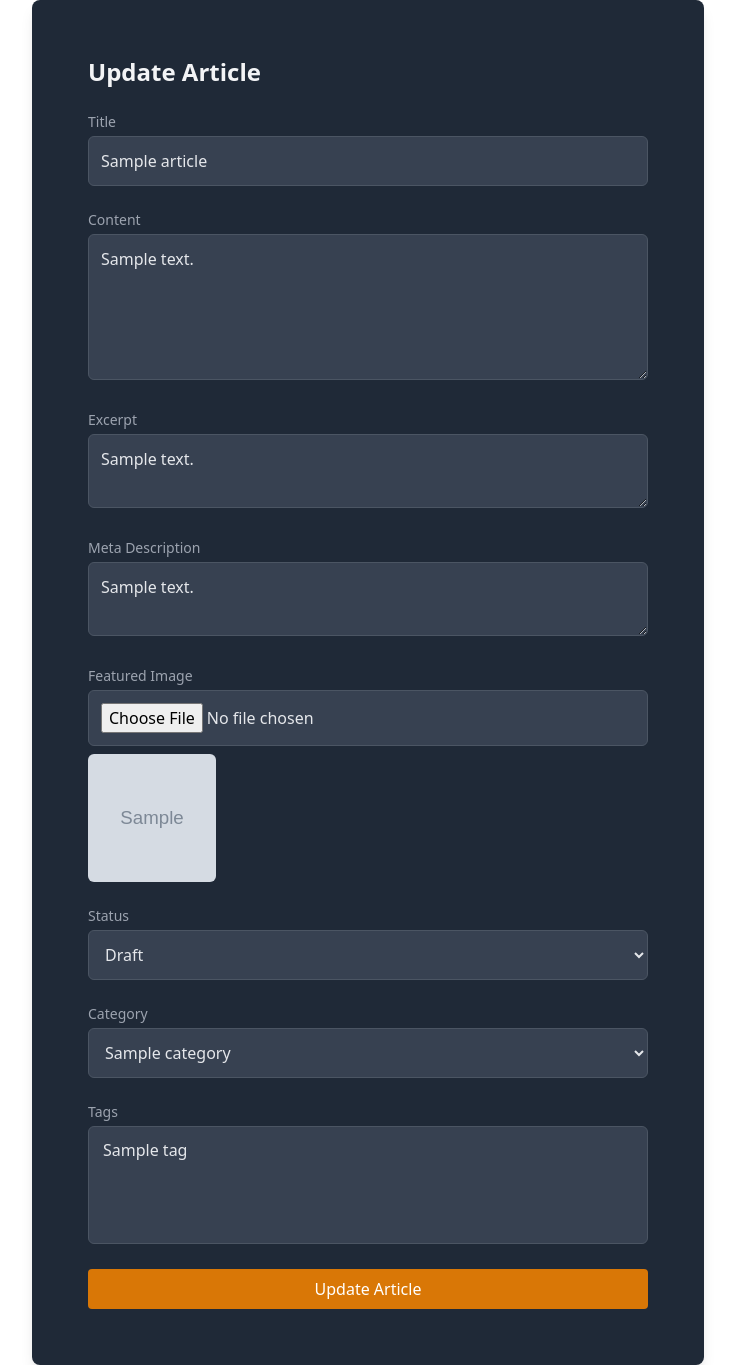
After one commit to YahyaAf/Dev.to-Blogging-Plateform, a PHP site: page /src/articles/articleUpdate.php?id=1 in a window 1280 px wide. The commit adds this page. Shown: the whole page, without its empty margins (272-1007 px from the left). Run offline with PHP 8.4, Linux system fonts and the light colour scheme; tables that the repository leaves empty or names only in its code hold one stand-in row (values such as "Sample post"); grey boxes marked "Sample" are stand-in pictures.

Commit message:
fixer update d'un article sauf un problem de modifier un image

```diff
--- a/public/pages/article.php
+++ b/public/pages/article.php
@@ -316,7 +316,7 @@
                                 <td class="px-4 py-2 text-gray-200"><?php echo htmlspecialchars($article['status']); ?></td>
                                 <td class="px-4 py-2 text-gray-200"><?php echo htmlspecialchars($article['scheduled_date']); ?></td>
                                 <td class="px-4 py-2">
-                                    <a href="edit_article.php?id=<?php echo $article['id']; ?>" class="text-yellow-500 hover:text-yellow-300 mr-2">Edit</a>
+                                    <a href="../../src/articles/articleUpdate.php?id=<?php echo $article['id']; ?>" class="text-yellow-500 hover:text-yellow-300 mr-2">Update</a>
                                     <a href="../../src/articles/articleHandler.php?id=<?php echo $article['id']; ?>" class="text-red-500 hover:text-red-300" onclick="return confirm('Are you sure you want to delete this article?')">Delete</a>
                                 </td>
                             </tr>
--- a/src/articles/Article.php
+++ b/src/articles/Article.php
@@ -67,20 +67,23 @@ class Article {
     public function read($id) {
         try {
             $stmt = $this->pdo->prepare("
-                SELECT a.*, c.name AS category_name, u.username AS author_name
+                SELECT
+                    a.*,
+                    c.name AS category_name,
+                    u.username AS author_name,
+                    GROUP_CONCAT(t.name) AS tags
                 FROM articles a
-                JOIN categories c ON a.category_id = c.id
-                JOIN users u ON a.author_id = u.id
+                LEFT JOIN categories c ON a.category_id = c.id
+                LEFT JOIN users u ON a.author_id = u.id
+                LEFT JOIN article_tags at ON a.id = at.article_id
+                LEFT JOIN tags t ON at.tag_id = t.id
                 WHERE a.id = :id
+                GROUP BY a.id
             ");
             $stmt->execute(['id' => $id]);
             $article = $stmt->fetch(PDO::FETCH_ASSOC);
 
-            if ($article) {
-                $article['tags'] = $this->getTags($id);
-            }
-
-            return $article;
+            return $article ?: null; // Return null if no article is found
         } catch (PDOException $e) {
             error_log("Erreur lors de la récupération de l'article : " . $e->getMessage());
             return null;
--- /dev/null
+++ b/src/articles/articleUpdate.php
@@ -0,0 +1,234 @@
+<?php
+require_once __DIR__ . '/../../vendor/autoload.php';
+
+use config\Database;
+use Src\articles\Article;
+use Src\categories\Category;
+use Src\tags\Tag;
+
+// Initialize Database and classes
+$database = new Database("dev_blog");
+$db = $database->getConnection();
+
+$article = new Article($db);
+$category = new Category($db);
+$tag = new Tag($db);
+
+// Fetch all categories and tags for the dropdown
+$categories = $category->read();
+$tags = $tag->read();
+
+// Fetch the article by ID for update
+if (isset($_GET['id'])) {
+    $article_id = $_GET['id'];
+    $article_data = $article->read($article_id);
+
+    if ($article_data) {
+        // Extract current data for the form
+        $current_title = $article_data['title'];
+        $current_content = $article_data['content'];
+        $current_excerpt = $article_data['excerpt'];
+        $current_meta_description = $article_data['meta_description'];
+        $current_category_id = $article_data['category_id'];
+        $current_tags = $article_data['tags']; // Assuming tags are an array
+        $current_status = $article_data['status'];
+        $current_featured_image = $article_data['featured_image'];
+        $current_scheduled_date = $article_data['scheduled_date'];
+    } else {
+        echo "Article not found!";
+        exit();
+    }
+} else {
+    echo "Article ID is missing!";
+    exit();
+}
+
+function generateSlug($title) {
+    $slug = strtolower(trim($title));
+    $slug = preg_replace('/[^a-z0-9-]/', '-', $slug);
+    $slug = preg_replace('/-+/', '-', $slug);
+    $slug = trim($slug, '-');
+
+    return $slug;
+}
+
+// Handle form submission and update the article
+if ($_SERVER["REQUEST_METHOD"] === "POST" && isset($_POST['title'], $_POST['content'], $_POST['categorie'])) {
+    // Sanitize inputs
+    $title = htmlspecialchars(strip_tags($_POST['title']));
+    $content = htmlspecialchars(strip_tags($_POST['content']));
+    $excerpt = isset($_POST['excerpt']) ? htmlspecialchars(strip_tags($_POST['excerpt'])) : null;
+    $meta_description = isset($_POST['meta_description']) ? htmlspecialchars(strip_tags($_POST['meta_description'])) : null;
+    $status = $_POST['status'];
+    $category_id = htmlspecialchars(strip_tags($_POST['categorie']));
+    $scheduled_date = $_POST['scheduled_date'] ?? null;
+
+    // Handle featured image upload
+    $featured_image = isset($_FILES['featured_image']) && $_FILES['featured_image']['error'] === UPLOAD_ERR_OK
+        ? uploadImage($_FILES['featured_image'])
+        : $current_featured_image;
+
+    // Tags
+    $selected_tags = isset($_POST['tags']) ? $_POST['tags'] : [];
+
+    // Prepare data array for update
+    $data = [
+        'id' => $article_id,
+        'title' => $title,
+        'slug' => generateSlug($title),
+        'content' => $content,
+        'excerpt' => $excerpt,
+        'meta_description' => $meta_description,
+        'featured_image' => $featured_image,
+        'status' => $status,
+        'scheduled_date' => $scheduled_date,
+        'category_id' => $category_id,
+        'tags' => $selected_tags
+    ];
+
+    if ($article->update($article_id, $data)) {
+        header("Location: ../../public/pages/article.php");
+        exit();
+    } else {
+        echo "Failed to update article.";
+    }
+}
+
+?>
+<!DOCTYPE html>
+<html lang="en">
+<head>
+    <meta charset="UTF-8">
+    <meta name="viewport" content="width=device-width, initial-scale=1.0">
+    <!-- Tailwind -->
+    <link href="https://cdnjs.cloudflare.com/ajax/libs/tailwindcss/2.2.19/tailwind.min.css" rel="stylesheet">
+    <title>Document</title>
+</head>
+<body>
+<div class="bg-gray-800 shadow-lg rounded-lg w-full max-w-2xl mx-auto p-8">
+    <main class="w-full flex-grow p-6">
+        <h1 class="text-2xl font-bold text-gray-100 mb-6">Update Article</h1>
+        <form action="" method="POST" enctype="multipart/form-data" class="space-y-6">
+            <!-- Hidden input for article ID -->
+            <input type="hidden" name="id" value="<?php echo htmlspecialchars($article_id); ?>">
+
+            <!-- Title -->
+            <div>
+                <label for="title" class="block text-sm font-medium text-gray-400">Title</label>
+                <input
+                    type="text"
+                    id="title"
+                    name="title"
+                    value="<?php echo htmlspecialchars($current_title); ?>"
+                    class="w-full mt-1 p-3 bg-gray-700 text-gray-200 border border-gray-600 rounded-md focus:ring focus:ring-blue-500 focus:border-blue-500 focus:outline-none"
+                    placeholder="Enter title"
+                    required
+                />
+            </div>
+
+            <!-- Content -->
+            <div>
+                <label for="content" class="block text-sm font-medium text-gray-400">Content</label>
+                <textarea
+                    id="content"
+                    name="content"
+                    class="w-full mt-1 p-3 bg-gray-700 text-gray-200 border border-gray-600 rounded-md focus:ring focus:ring-blue-500 focus:border-blue-500 focus:outline-none"
+                    placeholder="Enter content"
+                    rows="5"
+                    required
+                ><?php echo htmlspecialchars($current_content); ?></textarea>
+            </div>
+
+            <!-- Excerpt -->
+            <div>
+                <label for="excerpt" class="block text-sm font-medium text-gray-400">Excerpt</label>
+                <textarea
+                    id="excerpt"
+                    name="excerpt"
+                    class="w-full mt-1 p-3 bg-gray-700 text-gray-200 border border-gray-600 rounded-md focus:ring focus:ring-blue-500 focus:border-blue-500 focus:outline-none"
+                    placeholder="Enter excerpt"
+                    rows="2"
+                ><?php echo htmlspecialchars($current_excerpt); ?></textarea>
+            </div>
+
+            <!-- Meta Description -->
+            <div>
+                <label for="meta_description" class="block text-sm font-medium text-gray-400">Meta Description</label>
+                <textarea
+                    id="meta_description"
+                    name="meta_description"
+                    class="w-full mt-1 p-3 bg-gray-700 text-gray-200 border border-gray-600 rounded-md focus:ring focus:ring-blue-500 focus:border-blue-500 focus:outline-none"
+                    placeholder="Enter meta description"
+                    rows="2"
+                ><?php echo htmlspecialchars($current_meta_description); ?></textarea>
+            </div>
+
+            <!-- Featured Image -->
+            <div>
+                <label for="featured_image" class="block text-sm font-medium text-gray-400">Featured Image</label>
+                <input
+                    type="file"
+                    id="featured_image"
+                    name="featured_image"
+                    class="w-full mt-1 p-3 bg-gray-700 text-gray-200 border border-gray-600 rounded-md focus:ring focus:ring-blue-500 focus:border-blue-500 focus:outline-none"
+                />
+                <?php if ($current_featured_image): ?>
+                    <img src="./<?php echo htmlspecialchars($current_featured_image); ?>" alt="Current Image" class="mt-2 w-32 h-32 object-cover rounded-md">
+                <?php endif; ?>
+            </div>
+
+            <!-- Status -->
+            <div>
+                <label for="status" class="block text-sm font-medium text-gray-400">Status</label>
+                <select
+                    id="status"
+                    name="status"
+                    class="w-full mt-1 p-3 bg-gray-700 text-gray-200 border border-gray-600 rounded-md focus:ring focus:ring-blue-500 focus:border-blue-500 focus:outline-none"
+                    required
+                >
+                    <option value="draft" <?php echo ($current_status == 'draft') ? 'selected' : ''; ?>>Draft</option>
+                    <option value="published" <?php echo ($current_status == 'published') ? 'selected' : ''; ?>>Published</option>
+                    <option value="scheduled" <?php echo ($current_status == 'scheduled') ? 'selected' : ''; ?>>Scheduled</option>
+                </select>
+            </div>
+
+            <!-- Category -->
+            <div>
+                <label for="categorie" class="block text-sm font-medium text-gray-400">Category</label>
+                <select
+                    id="categorie"
+                    name="categorie"
+                    class="w-full mt-1 p-3 bg-gray-700 text-gray-200 border border-gray-600 rounded-md focus:ring focus:ring-blue-500 focus:border-blue-500 focus:outline-none"
+                    required
+                >
+                    <option value="">--Please choose a category--</option>
+                    <?php foreach ($categories as $cat): ?>
+                        <option value="<?php echo $cat['id']; ?>" <?php echo ($current_category_id == $cat['id']) ? 'selected' : ''; ?>><?php echo $cat['name']; ?></option>
+                    <?php endforeach; ?>
+                </select>
+            </div>
+
+            <!-- Tags -->
+            <div>
+                <label for="tags" class="block text-sm font-medium text-gray-400">Tags</label>
+                <select
+                    id="tags"
+                    name="tags[]"
+                    multiple
+                    class="w-full mt-1 p-3 bg-gray-700 text-gray-200 border border-gray-600 rounded-md focus:ring focus:ring-blue-500 focus:border-blue-500 focus:outline-none"
+                >
+                    <?php foreach ($tags as $tagItem): ?>
+                        <option value="<?php echo $tagItem['id']; ?>" <?php echo in_array($tagItem['id'], explode(',', $current_tags)) ? 'selected' : ''; ?>><?php echo $tagItem['name']; ?></option>
+                    <?php endforeach; ?>
+                </select>
+            </div>
+
+            <!-- Submit button -->
+            <div class="flex justify-between">
+                <button type="submit" class="w-full bg-yellow-600 hover:bg-yellow-700 text-white py-2 px-4 rounded">Update Article</button>
+            </div>
+        </form>
+    </main>
+</div>
+</body>
+</html>
```
